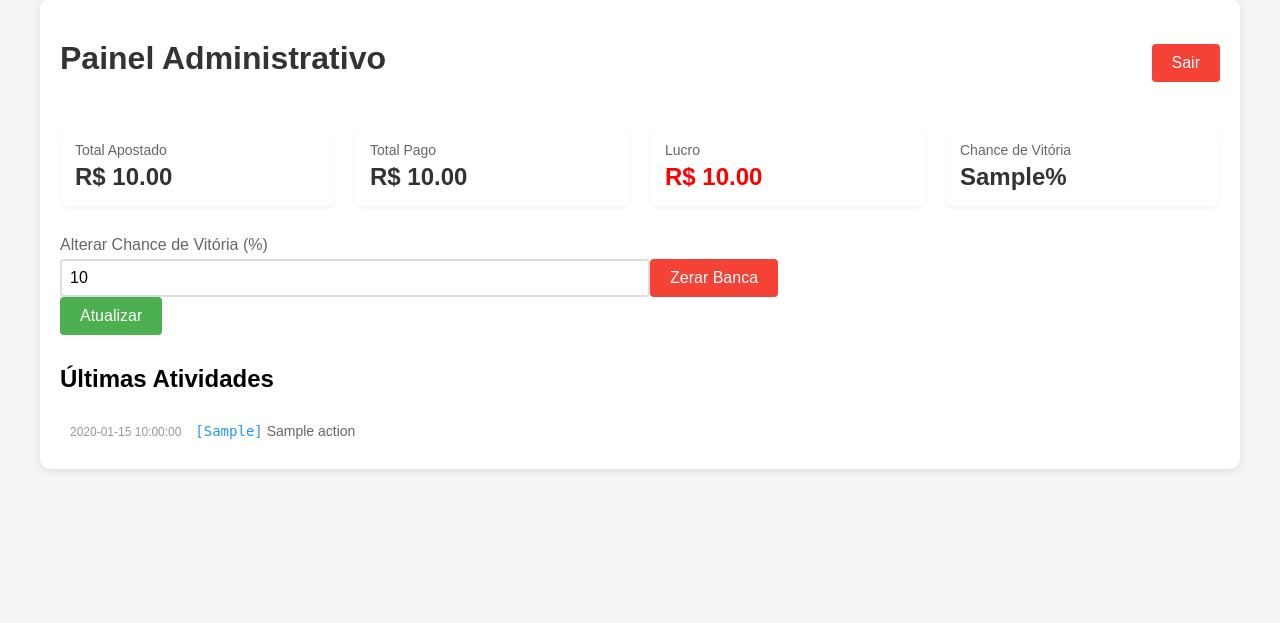
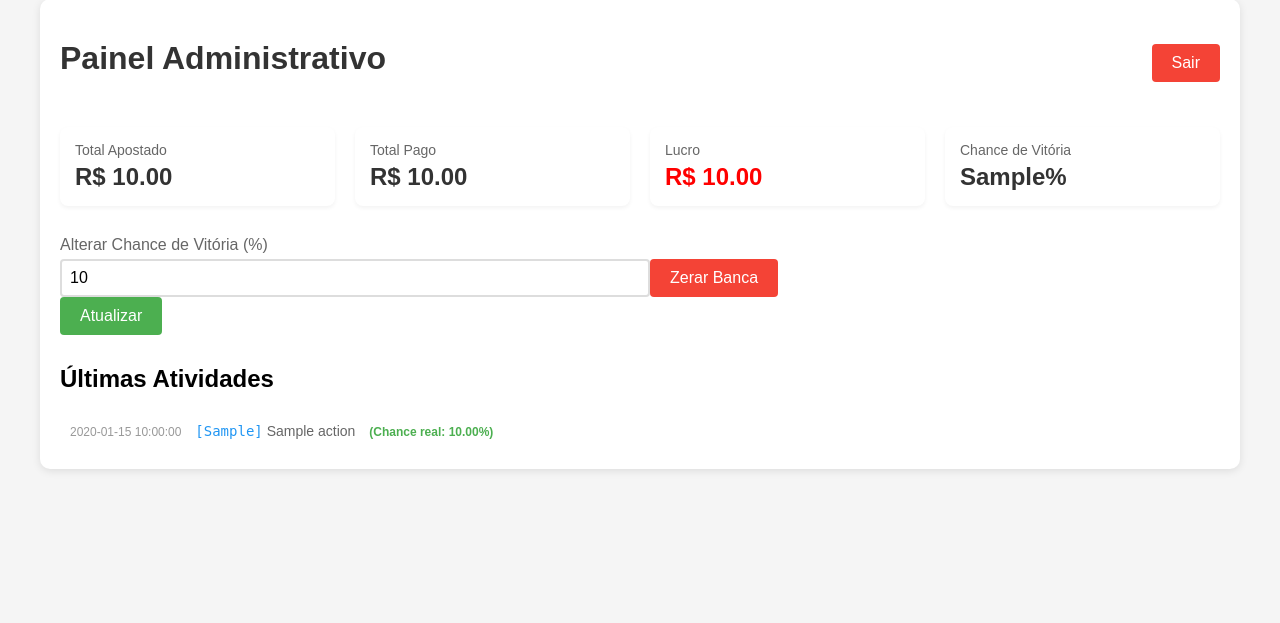
Before and after one commit to rafaddd12/jogo-animais, a Flask app: template templates/admin.html in a window 1280 px wide. Shown: the part 21-644 px from the top of the page. Run offline with Flask 3, Linux system fonts and the light colour scheme; the template is opened without the code that fills it: most values are stand-ins (such as "Sample title", 1, 10 or a date in 2020).

Commit message:
Adicionada exibição da chance real nas últimas atividades

```diff
--- a/app.py
+++ b/app.py
@@ -99,14 +99,15 @@ def check_login_attempts(ip):
 
     return True
 
-def log_admin_action(action, ip, valor=None):
+def log_admin_action(action, ip, valor=None, chance_real=None):
     """Registra ações do admin com mais detalhes"""
     timestamp = datetime.now().strftime('%Y-%m-%d %H:%M:%S')
     log_entry = {
         'timestamp': timestamp,
         'action': action,
         'ip': ip,
-        'valor': valor
+        'valor': valor,
+        'chance_real': chance_real
     }
 
     admin_logs.append(log_entry)
@@ -301,8 +302,10 @@ def apostar():
             ganho = valor * 20
             dados_banca['pago'] += ganho
             resultado = f"🎉 Você ganhou R${ganho:.2f}!"
+            log_admin_action(f'Aposta de R${valor:.2f} - Ganhou R${ganho:.2f}', ip, valor, chance_atual)
         else:
             resultado = "😞 Você perdeu."
+            log_admin_action(f'Aposta de R${valor:.2f} - Perdeu', ip, valor, chance_atual)
 
         dados_banca['lucro'] = dados_banca['apostado'] - dados_banca['pago']
 
--- a/templates/admin.html
+++ b/templates/admin.html
@@ -148,6 +148,12 @@
             color: #2196F3;
             font-family: monospace;
         }
+        .chance-real {
+            color: #4CAF50;
+            font-size: 12px;
+            margin-left: 10px;
+            font-weight: bold;
+        }
         .header-actions {
             display: flex;
             justify-content: space-between;
@@ -228,6 +234,9 @@
                 <span class="log-time">{{ log.timestamp }}</span>
                 <span class="log-ip">[{{ log.ip }}]</span>
                 {{ log.action }}
+                {% if log.chance_real is not none %}
+                <span class="chance-real">(Chance real: {{ "%.2f"|format(log.chance_real) }}%)</span>
+                {% endif %}
             </div>
             {% endfor %}
         </div>
@@ -268,6 +277,7 @@
                             <span class="log-time">${log.timestamp}</span>
                             <span class="log-ip">[${log.ip}]</span>
                             ${log.action}
+                            ${log.chance_real !== null ? `<span class="chance-real">(Chance real: ${log.chance_real.toFixed(2)}%)</span>` : ''}
                         </div>
                     `;
                 });
```
